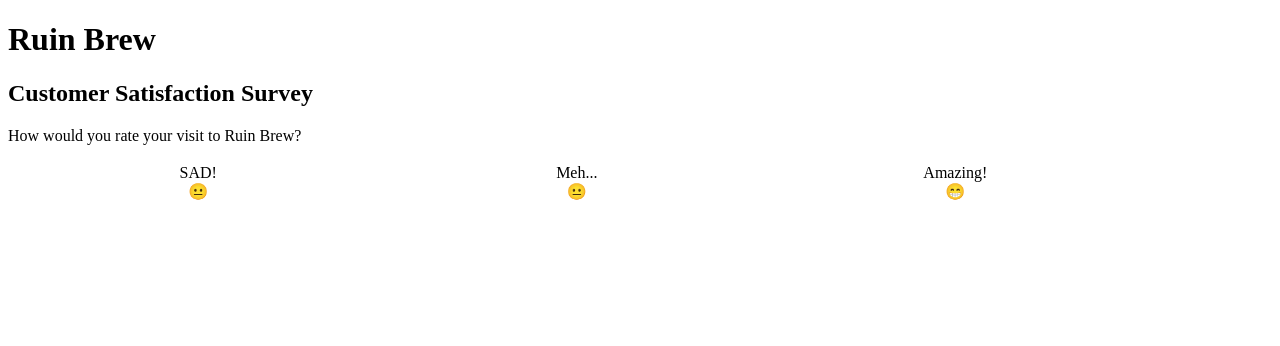
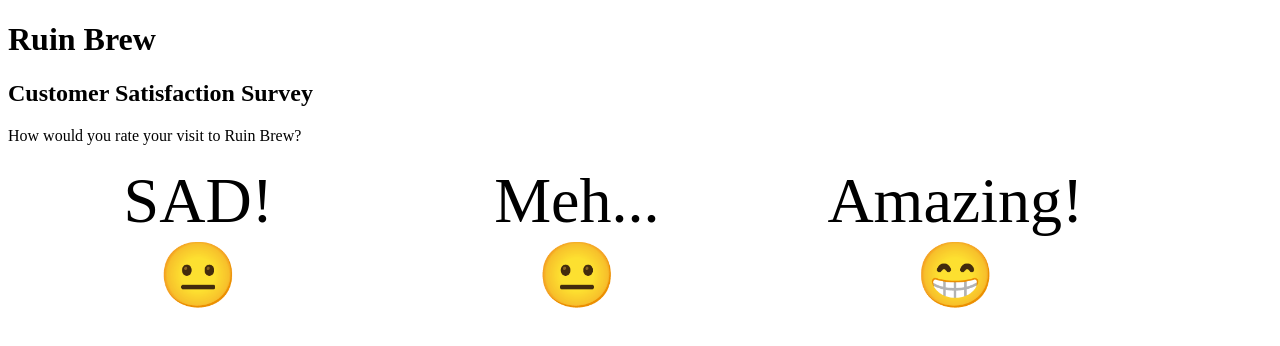
Before and after one commit to dhaltmayer/dhaltmayer.github.io, a plain HTML site: page rbcustsurvey.html in a window 1280 px wide. Drawn offline with Linux system fonts and the light colour scheme.

Commit message:
Update rbcustsurvey.html

```diff
--- a/rbcustsurvey.html
+++ b/rbcustsurvey.html
@@ -6,9 +6,9 @@
 <p>How would you rate your visit to Ruin Brew?</p>
 <table style="width: 90%;">
 	<tr>
-		<td style="width: 30%; text-align: center;"><a style="text-decoration: none; color: black;" href="https://docs.google.com/forms/d/e/1FAIpQLSf0zSR__qLKo3btOXscKtKnumHBg6X3tCfBrN2iD4DwTA_aEQ/viewform?usp=sf_link">SAD!<br />&#128528;</a></td>
-		<td style="width: 30%; text-align: center;"><a style="text-decoration: none; color: black;" href="https://docs.google.com/forms/d/e/1FAIpQLSf0zSR__qLKo3btOXscKtKnumHBg6X3tCfBrN2iD4DwTA_aEQ/viewform?usp=sf_link">Meh...<br />&#128528;</a></td>
-		<td style="width: 30%; text-align: center;"><a style="text-decoration: none; color: black;" href="https://g.page/r/CWV7orxijr8CEBM/review">Amazing!<br />&#128513;</a></td>
+		<td style="width: 30%; text-align: center; font-size: 5vw;"><a style="text-decoration: none; color: black;" href="https://docs.google.com/forms/d/e/1FAIpQLSf0zSR__qLKo3btOXscKtKnumHBg6X3tCfBrN2iD4DwTA_aEQ/viewform?usp=sf_link">SAD!<br />&#128528;</a></td>
+		<td style="width: 30%; text-align: center; font-size: 5vw"><a style="text-decoration: none; color: black;" href="https://docs.google.com/forms/d/e/1FAIpQLSf0zSR__qLKo3btOXscKtKnumHBg6X3tCfBrN2iD4DwTA_aEQ/viewform?usp=sf_link">Meh...<br />&#128528;</a></td>
+		<td style="width: 30%; text-align: center; font-size: 5vw"><a style="text-decoration: none; color: black;" href="https://g.page/r/CWV7orxijr8CEBM/review">Amazing!<br />&#128513;</a></td>
 	</tr>
 </table>
 </body>
```
